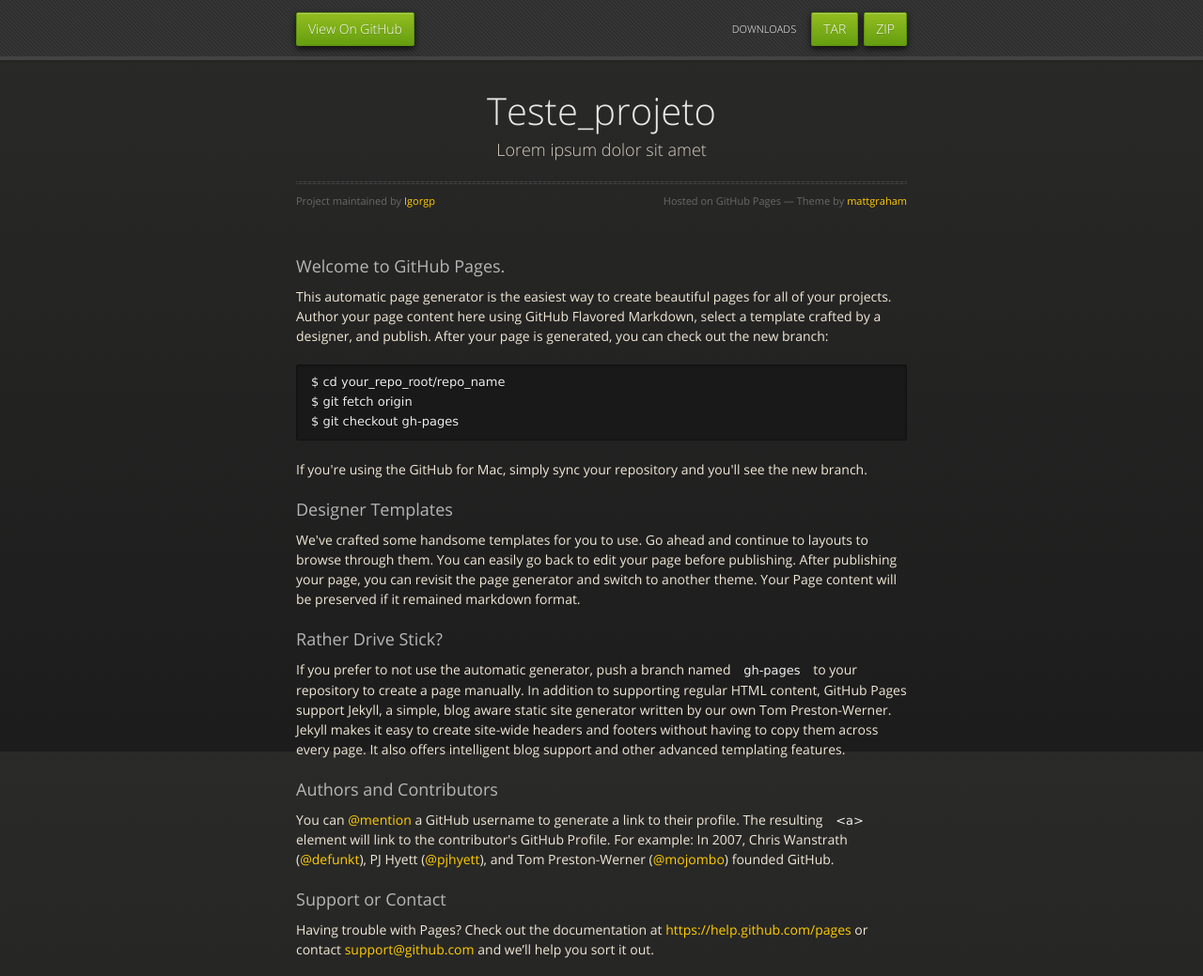
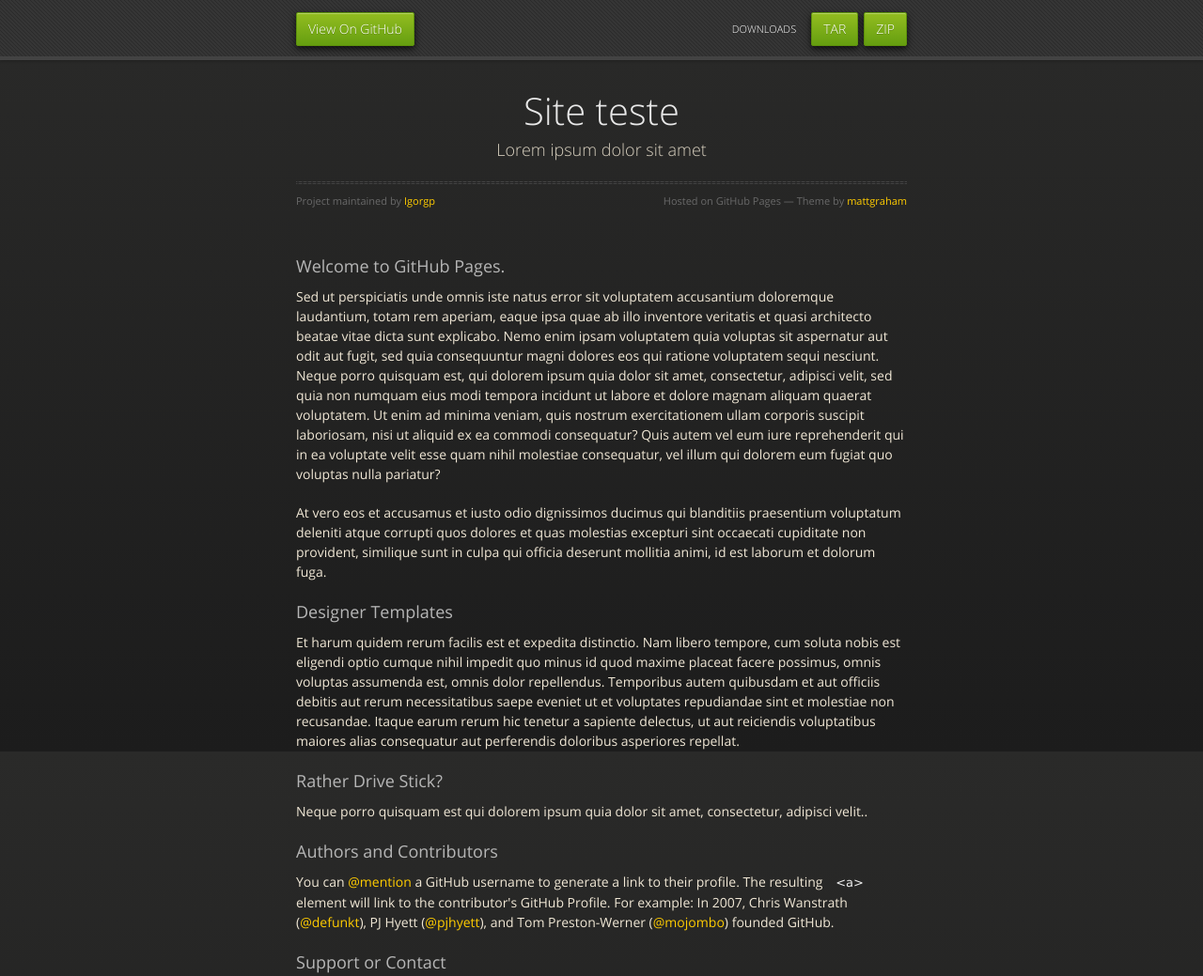
Before and after one commit to Igorgp/00_SITE, a plain HTML site: page index.html in a window 1280 px wide. Shown: the top 1039 px of the page at 94% size. Drawn offline with nearby package versions, Linux system fonts and the light colour scheme.

Commit message:
alteracao

```diff
--- a/index.html
+++ b/index.html
@@ -31,7 +31,7 @@
 
       <section>
         <div id="title">
-          <h1>Teste_projeto</h1>
+          <h1>Site teste</h1>
           <p>Lorem ipsum dolor sit amet</p>
           <hr>
           <span class="credits left">Project maintained by <a href="https://github.com/Igorgp">Igorgp</a></span>
@@ -41,24 +41,19 @@
         <h3>
 <a id="welcome-to-github-pages" class="anchor" href="#welcome-to-github-pages" aria-hidden="true"><span class="octicon octicon-link"></span></a>Welcome to GitHub Pages.</h3>
 
-<p>This automatic page generator is the easiest way to create beautiful pages for all of your projects. Author your page content here using GitHub Flavored Markdown, select a template crafted by a designer, and publish. After your page is generated, you can check out the new branch:</p>
+<p>Sed ut perspiciatis unde omnis iste natus error sit voluptatem accusantium doloremque laudantium, totam rem aperiam, eaque ipsa quae ab illo inventore veritatis et quasi architecto beatae vitae dicta sunt explicabo. Nemo enim ipsam voluptatem quia voluptas sit aspernatur aut odit aut fugit, sed quia consequuntur magni dolores eos qui ratione voluptatem sequi nesciunt. Neque porro quisquam est, qui dolorem ipsum quia dolor sit amet, consectetur, adipisci velit, sed quia non numquam eius modi tempora incidunt ut labore et dolore magnam aliquam quaerat voluptatem. Ut enim ad minima veniam, quis nostrum exercitationem ullam corporis suscipit laboriosam, nisi ut aliquid ex ea commodi consequatur? Quis autem vel eum iure reprehenderit qui in ea voluptate velit esse quam nihil molestiae consequatur, vel illum qui dolorem eum fugiat quo voluptas nulla pariatur?</p>
 
-<pre><code>$ cd your_repo_root/repo_name
-$ git fetch origin
-$ git checkout gh-pages
-</code></pre>
-
-<p>If you're using the GitHub for Mac, simply sync your repository and you'll see the new branch.</p>
+<p>At vero eos et accusamus et iusto odio dignissimos ducimus qui blanditiis praesentium voluptatum deleniti atque corrupti quos dolores et quas molestias excepturi sint occaecati cupiditate non provident, similique sunt in culpa qui officia deserunt mollitia animi, id est laborum et dolorum fuga.</p>
 
 <h3>
 <a id="designer-templates" class="anchor" href="#designer-templates" aria-hidden="true"><span class="octicon octicon-link"></span></a>Designer Templates</h3>
 
-<p>We've crafted some handsome templates for you to use. Go ahead and continue to layouts to browse through them. You can easily go back to edit your page before publishing. After publishing your page, you can revisit the page generator and switch to another theme. Your Page content will be preserved if it remained markdown format.</p>
+<p>Et harum quidem rerum facilis est et expedita distinctio. Nam libero tempore, cum soluta nobis est eligendi optio cumque nihil impedit quo minus id quod maxime placeat facere possimus, omnis voluptas assumenda est, omnis dolor repellendus. Temporibus autem quibusdam et aut officiis debitis aut rerum necessitatibus saepe eveniet ut et voluptates repudiandae sint et molestiae non recusandae. Itaque earum rerum hic tenetur a sapiente delectus, ut aut reiciendis voluptatibus maiores alias consequatur aut perferendis doloribus asperiores repellat.</p>
 
 <h3>
 <a id="rather-drive-stick" class="anchor" href="#rather-drive-stick" aria-hidden="true"><span class="octicon octicon-link"></span></a>Rather Drive Stick?</h3>
 
-<p>If you prefer to not use the automatic generator, push a branch named <code>gh-pages</code> to your repository to create a page manually. In addition to supporting regular HTML content, GitHub Pages support Jekyll, a simple, blog aware static site generator written by our own Tom Preston-Werner. Jekyll makes it easy to create site-wide headers and footers without having to copy them across every page. It also offers intelligent blog support and other advanced templating features.</p>
+<p>Neque porro quisquam est qui dolorem ipsum quia dolor sit amet, consectetur, adipisci velit..</p>
 
 <h3>
 <a id="authors-and-contributors" class="anchor" href="#authors-and-contributors" aria-hidden="true"><span class="octicon octicon-link"></span></a>Authors and Contributors</h3>
```
